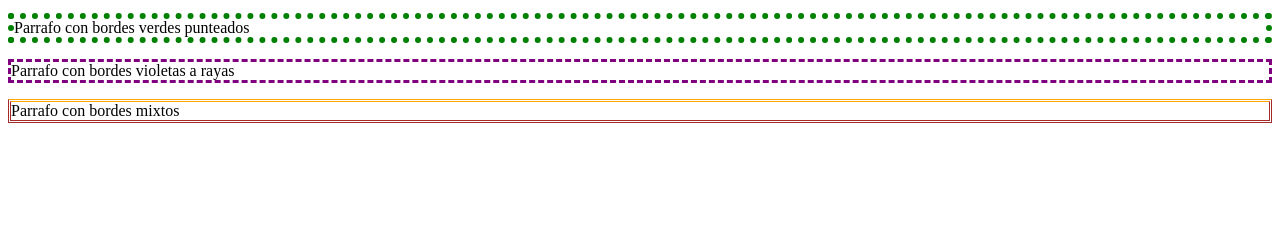
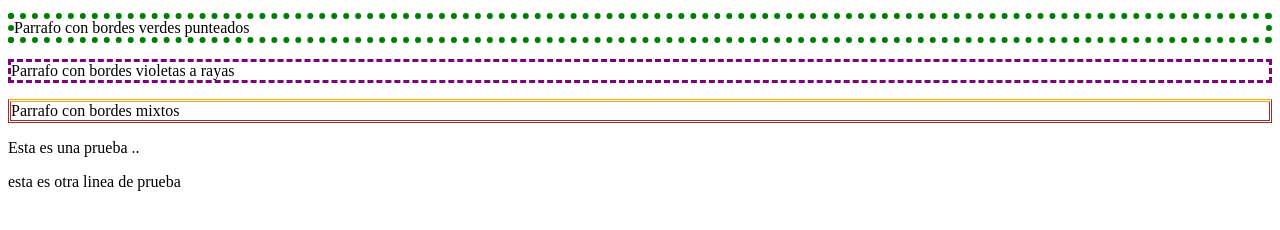
Before and after one commit to Slopez5844/fstack, a plain HTML site: page index.html in a window 1280 px wide. Shown: the part 88-318 px from the top of the page. Drawn offline with Linux system fonts and the light colour scheme.

Commit message:
estas son lineas agregadas por prueba

```diff
--- a/index.html
+++ b/index.html
@@ -13,5 +13,7 @@
     <p class="c">Parrafo con bordes violetas a rayas</p>
     <p class="d">Parrafo con bordes mixtos</p>
 
+    <p> Esta es una prueba ..</p>
+    <p>  esta es otra linea de prueba</p>
 </body>
 </html>
```
